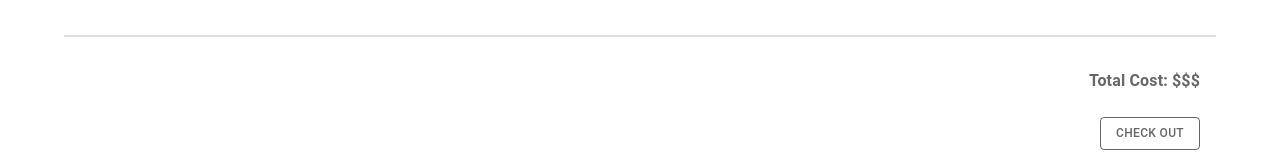
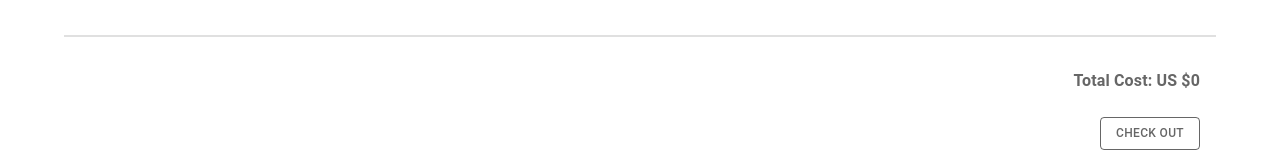
Before and after one commit to ngsuwen/pay-go, a React (Create React App) app: page /cart in a window 1280 px wide. Shown: the part 274-433 px from the top of the page. Built offline with nearby package versions, Linux system fonts and the light colour scheme; the HTML template or start-up script is replaced by a standard one.

Commit message:
total cost working

```diff
--- a/src/components/Pages/CartPage/Cart.js
+++ b/src/components/Pages/CartPage/Cart.js
@@ -8,6 +8,9 @@ export default function Cart() {
     const [cart, setCart] = useContext(DataContext);
     const cartItemList = cart.map((item, index) =>
         <CartItem data={item} key={index} />)
+    let totalCost=0
+    const calTotalCost=()=> cart.forEach(item => totalCost+=item.quantity*item.price)
+    calTotalCost()
     return (
         <Container maxWidth='lg' sx={{ minHeight: '62vh' }}>
             <List
@@ -25,7 +28,7 @@ export default function Cart() {
                     <Grid container direction="column" spacing={3} >
                         <Grid item />
                         <Grid item style={{ display: "flex", justifyContent: "flex-end" }}>
-                            <Typography fontWeight='bold' color="text.secondary">Total Cost: $$$</Typography>
+                            <Typography fontWeight='bold' color="text.secondary">Total Cost: US ${totalCost}</Typography>
                         </Grid><Grid item style={{ display: "flex", justifyContent: "flex-end" }}>
                             <Button sx={{ color: "text.secondary", fontSize: 12 }} variant="outlined" color='inherit'>Check out</Button>
                         </Grid>
```
